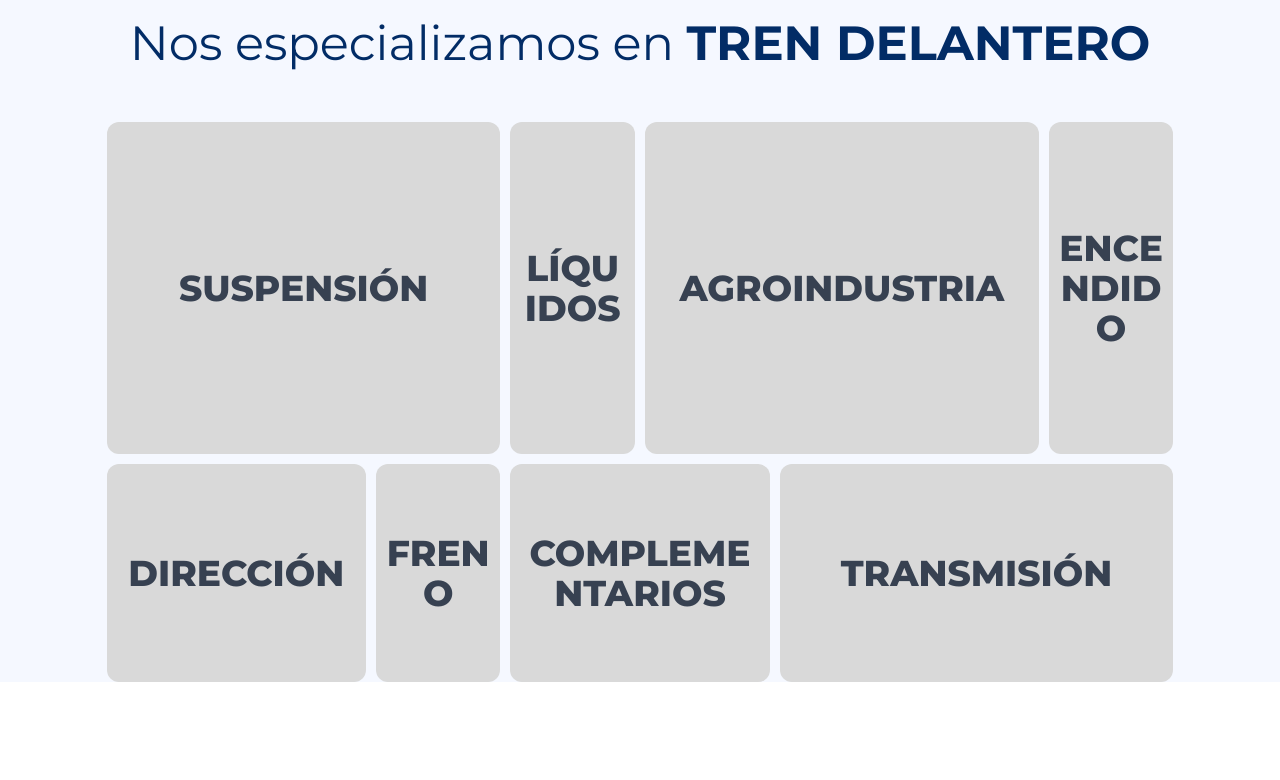
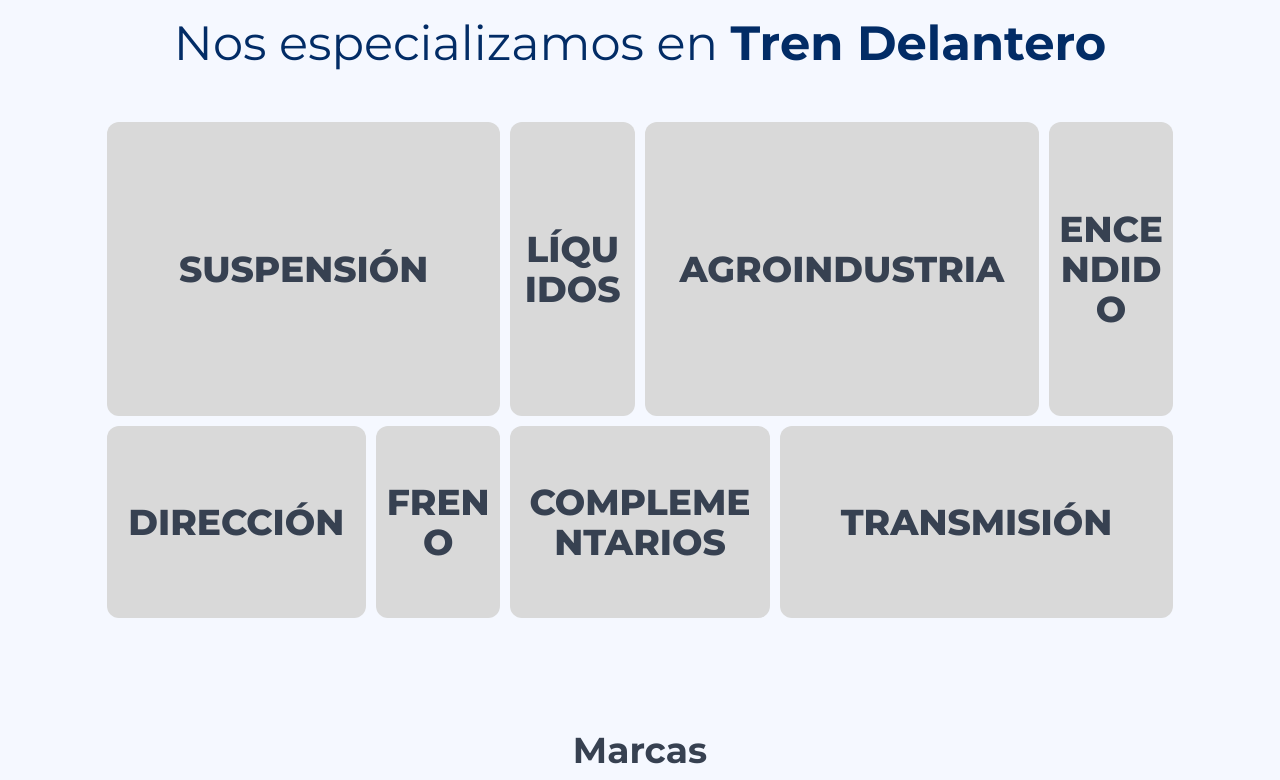
Before and after one commit to Distrisuper/WebDistrisuper-v2, a React (Vite) app: page / in a window 1280 px wide. Shown: the part 1640-2420 px from the top of the page. Built offline with nearby package versions, Linux system fonts and the light colour scheme.

Commit message:
productos modificado

```diff
--- a/src/components/BrandCarousel/index.jsx
+++ b/src/components/BrandCarousel/index.jsx
@@ -9,7 +9,7 @@ const BrandCarousel = () => {
     }));
 
     return (
-        <section id='marcas'>
+        <section id='marcas' className='bg-base pb-10'>
             <h2 className='text-center pb-8 pt-12 text-2xl md:text-4xl text-gray-700 font-bold'>Marcas</h2>
             <div className="marquee mb-16">
                 <div className="flex items-center animate-scroll grayscale hover:grayscale-0 transition-all cursor-pointer ">
--- a/src/components/Contact/index.jsx
+++ b/src/components/Contact/index.jsx
@@ -1,6 +1,6 @@
 import React, { useState } from "react";
 import { FontAwesomeIcon } from '@fortawesome/react-fontawesome';
-import { faEnvelope, faPhone } from '@fortawesome/free-solid-svg-icons';
+import { faEnvelope, faPhone, faChevronDown } from '@fortawesome/free-solid-svg-icons';
 import FormInput from "../Inputs/FormInput";
 
 const sucursales = [
@@ -59,10 +59,11 @@ export default function Contact() {
                 </div>
             </div>
             <div className="flex flex-col items-center">
-                <div className="flex flex-row justify-center gap-20 w-full mb-8 mt-24">
-                    <h1 className="text-4xl font-bold text-gray-700">Encontranos en: </h1>
+                <div className="flex flex-row justify-center items-center gap-20 w-full mb-8 mt-24">
+                    <h1 className="text-5xl font-bold text-gray-700">Encontranos en: </h1>
+                    <div className="relative inline-block">
                         <select
-                        className="mb-4 p-2  border-2 border-secondary text-secondary rounded outline-secondary"
+                            className="p-3 px-16 border border-secondary text-secondary rounded outline-secondary appearance-none "
                             onChange={handleSucursalChange}
                         >
                             {sucursales.map((sucursal) => (
@@ -71,6 +72,10 @@ export default function Contact() {
                                 </option>
                             ))}
                         </select>
+                        <div className="absolute inset-y-0 right-6 flex items-center px-2 pointer-events-none">
+                            <FontAwesomeIcon icon={faChevronDown} className="text-secondary" />
+                        </div>
+                    </div>
                 </div>
                 <div className="w-full h-96">
                     <iframe
--- a/src/components/Product/index.jsx
+++ b/src/components/Product/index.jsx
@@ -1,7 +1,8 @@
 import React, { useState } from "react";
 import { FontAwesomeIcon } from '@fortawesome/react-fontawesome';
-import { faTimes } from '@fortawesome/free-solid-svg-icons';
+import { faTimes, faCircle } from '@fortawesome/free-solid-svg-icons';
 import { Tooltip } from 'react-tooltip';
+import BrandCarousel from "../BrandCarousel"
 import "./styles.css";
 
 export default function Product() {
@@ -15,10 +16,102 @@ export default function Product() {
         "AGROINDUSTRIA",
         "COMPLEMENTARIOS"
     ];
+
+    const details = {
+        "SUSPENSIÓN": {
+            "productos": [
+                "Amortiguadores",
+                "Resortes",
+                "Rotulas",
+                "Bujes",
+                "Parrillas",
+                "Cazoletas",
+                "Bieletas",
+                "Barras de Torsión"
+            ],
+            "marcas": [
+                "/marcas/PEER.jpg",
+                "/marcas/apicer.png",
+                "/marcas/ENERBAT.jpg",
+                "/marcas/MAHLE.jpg",
+                "/marcas/nakata.png",
+                "/marcas/thompson.png",]
+        },
+        "LÍQUIDOS": {
+            "productos": [
+                "Lubricantes",
+                "Líquidos Refrigerantes y Anticongelantes",
+                "Aditivos",
+                "Antipinchaduras y Compresores",
+                "Líquido de Freno"
+            ],
+            "marcas": [
+                "/marcas/PEER.jpg",
+                "/marcas/apicer.png",
+                "/marcas/ENERBAT.jpg",
+                "/marcas/MAHLE.jpg",
+                "/marcas/nakata.png",
+                "/marcas/thompson.png",]
+        },
+        "DIRECCIÓN": {
+            "productos": [
+                "Extremos",
+                "Salida de Cremalleras",
+                "Cremalleras"
+            ],
+            "marcas": [
+                "/marcas/PEER.jpg",
+                "/marcas/apicer.png",
+                "/marcas/ENERBAT.jpg",
+                "/marcas/MAHLE.jpg",
+                "/marcas/nakata.png",
+                "/marcas/thompson.png",]
+        },
+        "FRENO": {
+            "productos": [
+                "Pastillas",
+                "Discos",
+                "Campanas",
+                "Cilindros de Rueda",
+                "Cilindros Maestros/Bombas",
+                "Flexibles",
+                "Depresores"
+            ],
+            "marcas": []
+        },
+        "TRANSMISIÓN": {
+            "productos": [
+                "Embrague",
+                "Juntas Homocinéticas",
+                "Semiejes",
+                "Crucetas y Tricetas",
+                "Columnas de Dirección",
+                "Manchones",
+                "Fuelles y Topes",
+                "Rodamientos"
+            ],
+            "marcas": []
+        },
+        "ENCENDIDO": {
+            "productos": [
+                "Bujías"
+            ],
+            "marcas": []
+        },
+        "COMPLEMENTARIOS": {
+            "productos": [
+                "Contrapesos",
+                "Soportes",
+                "Resortes de Portón"
+            ],
+            "marcas": []
+        }
+    };
+
     const [expandedCard, setExpandedCard] = useState(null);
 
     const handleCardClick = (index) => {
-        setExpandedCard(index);
+        setExpandedCard(expandedCard === index ? null : index);
     };
 
     const handleCloseClick = (e) => {
@@ -26,33 +119,61 @@ export default function Product() {
         setExpandedCard(null);
     };
 
+    const getCategoryDetails = (categoryName) => {
+        return details[categoryName] || { productos: [] };
+    };
+
     return (
         <>
             <section id="productos" className="bg-base h-auto flex flex-col gap-10 justify-center items-center w-full">
                 <h1 className="2xl:text-6xl 2xl:leading-relaxed md:text-5xl text-3xl text-center leading-relaxed md:leading-relaxed mt-16 fade-text text-primary">
-                    Nos especializamos en <strong>TREN DELANTERO</strong>
+                    Nos especializamos en <strong>Tren Delantero</strong>
                 </h1>
                 <div className="w-10/12 h-[70vh]">
-                    <div className="parent h-full">
+                    <div className="parent h-full pb-16">
                         {categories.map((category, index) => (
                             <div
                                 key={index}
-                                className={`div${index + 1} cursor-pointer text-gray-700 animate-category ${expandedCard === index ? 'expanded' : 'hover:bg-secondary hover:text-white transition-colors hover:drop-shadow-xl'}`}
+                                className={`div${index + 1} cursor-pointer text-gray-700 ${expandedCard === index ? 'expanded shadow overflow-auto' : 'hover:bg-secondary hover:text-white transition-all hover:drop-shadow-xl hover:-translate-y-3 duration-300'}`}
                                 onClick={() => handleCardClick(index)}
                             >
-                                {expandedCard !== null && expandedCard === index ?
+                                {expandedCard === index ?
                                     <>
-                                        <div className="h-full w-full flex flex-col items-center justify-center relative">
+                                        <div className="h-full w-full flex flex-col items-center relative">
                                             <button
                                                 onClick={handleCloseClick}
-                                                className="absolute top-4 right-4 bg-white h-12 w-12 flex justify-center items-center rounded-full"
+                                                className="absolute top-4 right-4 bg-gray-400 hover:bg-red-400 transition-colors h-10 w-10 flex justify-center items-center rounded-full"
                                                 data-tooltip-id="tooltip-cerrar" data-tooltip-content="Cerrar"
                                             >
-                                                <FontAwesomeIcon icon={faTimes} size="lg" color="gray" />
+                                                <FontAwesomeIcon icon={faTimes} size="lg" color="white" />
                                             </button>
                                             <Tooltip place="bottom" type="dark" effect="solid" id="tooltip-cerrar" />
-                                            <p className="text-lg lg:text-4xl font-extrabold break-all text-center">{category}</p>
+                                            <h3 className="mt-8 text-lg lg:text-4xl font-extrabold break-all text-center">{category}</h3>
+                                            {getCategoryDetails(category)?.productos.length > 0 ?
+                                                <>
+                                                    <p className="mt-4 text-left w-3/4 font-semibold text-lg">Tipos de productos:</p>
+                                                    <div className="grid grid-cols-1 sm:grid-cols-2 gap-2 w-3/4 mt-4">
+                                                        {
+                                                            getCategoryDetails(category)?.productos?.map((producto, idx) => (
+                                                                <p key={idx} className="p-2  rounded-md text-center flex items-center gap-5">
+                                                                    <FontAwesomeIcon icon={faCircle} className="text-secondary" /> {producto}
+                                                                </p>
+                                                            ))
+                                                        }
+                                                    </div>
 
+                                                    <p className="pt-6 text-left w-3/4 font-semibold text-lg">Marcas:</p>
+                                                    <div className="flex flex-row justify-center items-center gap-16 w-3/4 py-6">
+                                                        {getCategoryDetails(category).marcas?.map((img, idx) => (
+                                                            <div className="w-12 h-12">
+                                                                <img key={idx} src={img} alt={`Image ${idx + 1}`} className="w-full h-auto object-cover" />
+                                                            </div>
+                                                        ))}
+                                                    </div>
+                                                </>
+                                                :
+                                                <p className="text-center text-lg mt-8">Próximamente añadiremos productos</p>
+                                            }
                                         </div>
                                     </>
                                     :
@@ -62,8 +183,8 @@ export default function Product() {
                         ))}
                     </div>
                 </div>
-            </section>
-            {/* <BrandCarousel /> */}
+            </section >
+            <BrandCarousel />
         </>
     );
 }
--- a/src/components/Product/styles.css
+++ b/src/components/Product/styles.css
@@ -91,6 +91,7 @@
 
 /* Clase para expansión */
 .expanded {
+    background-color: #fff;
     grid-area: 1 / 1 / 9 / 9;
     width: 100% !important;
     height: 100% !important;
```
Lines whose indentation alone changed are shown as unchanged.
